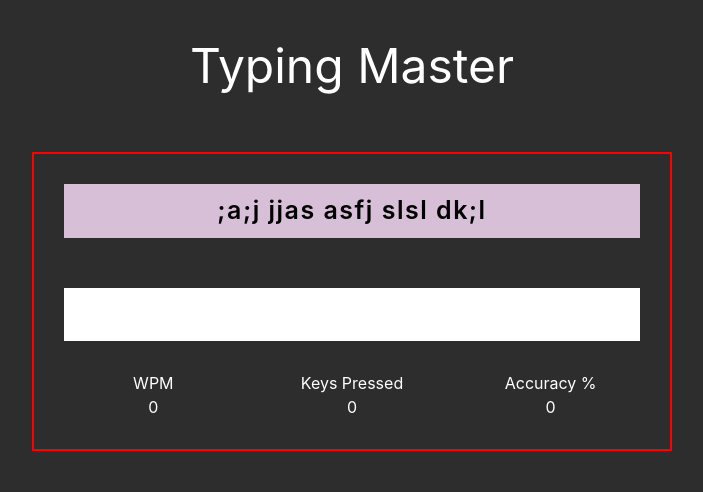
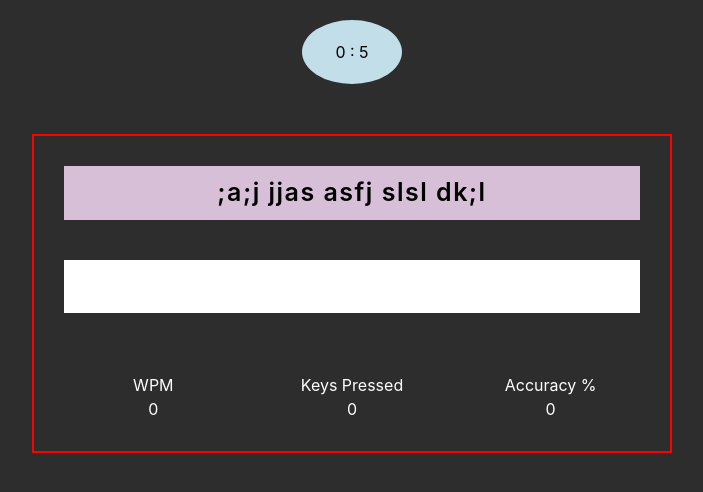
Before and after one commit to Monks09/typing-app, a React (Create React App) app: page / in a window 1280 px wide. Shown: the top 492 px of the page, without its empty margins (288-991 px from the left). Built offline with nearby package versions, Linux system fonts and the light colour scheme.

Commit message:
created timer and initial prompt state

```diff
--- a/src/App.css
+++ b/src/App.css
@@ -23,14 +23,9 @@ body {
   margin: 50px auto;
   border: 2px solid red;
   padding: 30px;
-}
-
-.prompt {
   display: flex;
   flex-direction: column;
-  gap: 50px;
-  text-align: center;
-  color: black;
+  gap: 40px;
 }
 
 .prompt-box {
@@ -42,7 +37,7 @@ body {
   font-weight: 600;
 }
 
-#user-text {
+.typing-box>input {
   width: 100%;
   color: black;
   text-align: center;
@@ -55,5 +50,14 @@ body {
   display: grid;
   grid-template-columns: repeat(3, 1fr);
   gap: 20px;
-  margin-top: 30px;
+  margin-top: 20px;
 }
+
+.timer {
+  width: 100px;
+  margin: 20px auto;
+  background-color: rgb(193, 222, 233);
+  color: black;
+  padding: 20px;
+  border-radius: 50%;
+}
--- a/src/App.js
+++ b/src/App.js
@@ -1,13 +1,16 @@
 import './App.css';
-import Prompt from './components/Prompt';
+import PromptBox from './components/PromptBox';
 import Score from './components/Score';
+import Timer from './components/Timer';
+import TypingBox from './components/TypingBox';
 
 function App() {
   return (
     <div className="App">
-      <h1 className='main-heading'>Typing Master</h1>
+      <Timer />
       <div className='content'>
-        <Prompt />
+        <PromptBox />
+        <TypingBox />
         <Score />
       </div>
 
--- a/src/components/Prompt.jsx
+++ /dev/null
@@ -1,43 +0,0 @@
-import React, { useEffect, useState } from "react";
-
-function Prompt(props) {
-  const [text, setText] = useState("");
-
-  useEffect(() => {
-    createPrompt();
-  }, []);
-
-  let createPrompt = () => {
-    const chars = ["a", "s", "d", "f", "j", "k", "l", ";"];
-
-    let prompt = "";
-
-    for (let i = 0; i < 5; i++) {
-      let word = "";
-      for (let j = 0; j < 4; j++) {
-        let x = Math.floor(Math.random() * 8);
-        word = word + chars[x];
-      }
-
-      prompt = prompt + word + " ";
-      prompt.trim();
-    }
-
-    // console.log(prompt);
-
-    setText(prompt);
-  };
-
-  return (
-    <div className="prompt">
-      <div className="prompt-box">
-        <p>{text}</p>
-      </div>
-      <div className="user-box">
-        <input type="text" name="user-text" id="user-text" />
-      </div>
-    </div>
-  );
-}
-
-export default Prompt;
--- /dev/null
+++ b/src/components/PromptBox.jsx
@@ -0,0 +1,45 @@
+import React, { useEffect } from "react";
+import { useDispatch, useSelector } from "react-redux";
+
+function PromptBox(props) {
+  const currentPrompt = useSelector((store) => {
+    return store.current_prompt;
+  });
+
+  const dispatch = useDispatch();
+
+  useEffect(() => {
+    let prompt = createPrompt();
+    dispatch({
+      type: "SET_CURRENT_PROMPT",
+      payload: prompt,
+    });
+  }, []);
+
+  let createPrompt = () => {
+    const chars = ["a", "s", "d", "f", "j", "k", "l", ";"];
+
+    let prompt = "";
+
+    for (let i = 0; i < 5; i++) {
+      let word = "";
+      for (let j = 0; j < 4; j++) {
+        let x = Math.floor(Math.random() * 8);
+        word = word + chars[x];
+      }
+
+      prompt = prompt + word + " ";
+      prompt.trim();
+    }
+
+    return prompt;
+  };
+
+  return (
+    <div className="prompt-box">
+      <p>{currentPrompt}</p>
+    </div>
+  );
+}
+
+export default PromptBox;
--- /dev/null
+++ b/src/components/Timer.jsx
@@ -0,0 +1,39 @@
+import React, { useEffect, useState } from "react";
+
+function Timer(props) {
+  const [timerValue, setTimerValue] = useState(0);
+  const [timerId, setTimerId] = useState();
+
+  useEffect(() => {
+    startTimer();
+  }, []);
+
+  function startTimer() {
+    let id = setInterval(() => {
+      setTimerValue((prev) => prev + 1);
+    }, 1000);
+
+    setTimerId(id);
+  }
+
+  function stopTimer() {
+    clearInterval(timerId);
+  }
+
+  //   converting timerValue to minutes and seconds
+  let minutes = Math.floor(timerValue / 60);
+  let seconds = timerValue % 60;
+
+  //   stopping the timer when it reaches 5 minutes
+  if (seconds === 30) {
+    stopTimer();
+  }
+
+  return (
+    <div className="timer">
+      <span>{`${minutes} : ${seconds}`}</span>
+    </div>
+  );
+}
+
+export default Timer;
--- /dev/null
+++ b/src/components/TypingBox.jsx
@@ -0,0 +1,11 @@
+import React from "react";
+
+function TypingBox(props) {
+  return (
+    <div className="typing-box">
+      <input type="text" name="user-text" id="user-text" />
+    </div>
+  );
+}
+
+export default TypingBox;
--- a/src/index.js
+++ b/src/index.js
@@ -4,12 +4,16 @@ import './index.css';
 import App from './App';
 import reportWebVitals from './reportWebVitals';
 import { ChakraProvider } from '@chakra-ui/react';
+import { Provider } from "react-redux"
+import myStore from './redux/store';
 
 const root = ReactDOM.createRoot(document.getElementById('root'));
 root.render(
-  <ChakraProvider>
-    <App />
-  </ChakraProvider>
+  <Provider store={myStore}>
+    <ChakraProvider>
+      <App />
+    </ChakraProvider>
+  </Provider>
 
 );
 
--- /dev/null
+++ b/src/redux/reducer.js
@@ -0,0 +1,21 @@
+const initialState = {
+    current_prompt: "",
+    wpm: 0,
+    keys_pressed: 0,
+    accuracy: 0,
+}
+
+function reducer(state = initialState, action) {
+    switch (action.type) {
+        case "SET_CURRENT_PROMPT":
+            return {
+                ...state,
+                current_prompt: action.payload,
+            }
+
+        default:
+            return state;
+    }
+}
+
+export default reducer;
--- /dev/null
+++ b/src/redux/store.js
@@ -0,0 +1,8 @@
+import { legacy_createStore, applyMiddleware } from "redux"
+import reducer from "./reducer";
+import logger from "redux-logger";
+import thunk from "redux-thunk";
+
+const myStore = legacy_createStore(reducer, applyMiddleware(logger, thunk));
+
+export default myStore;
```
